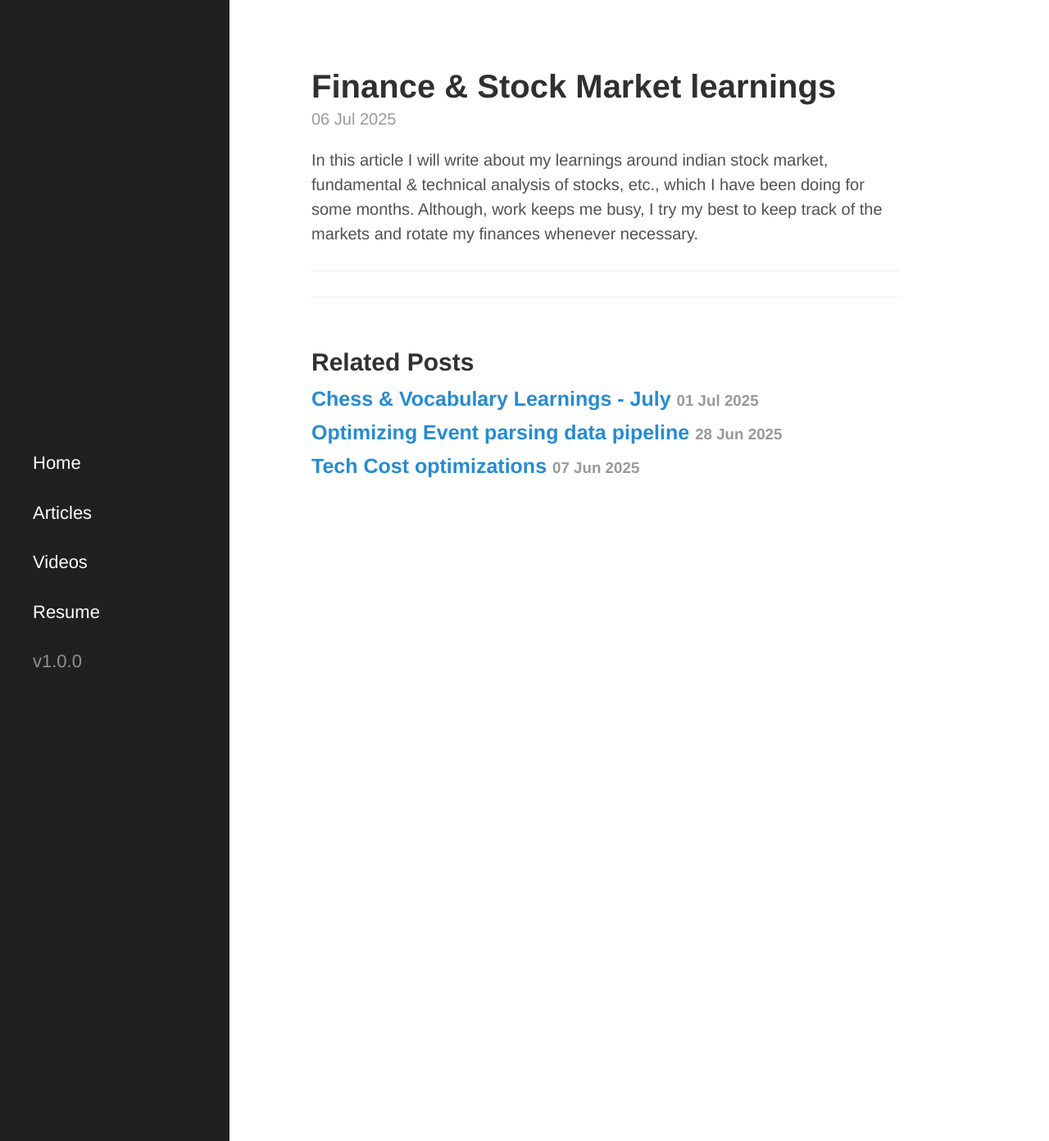
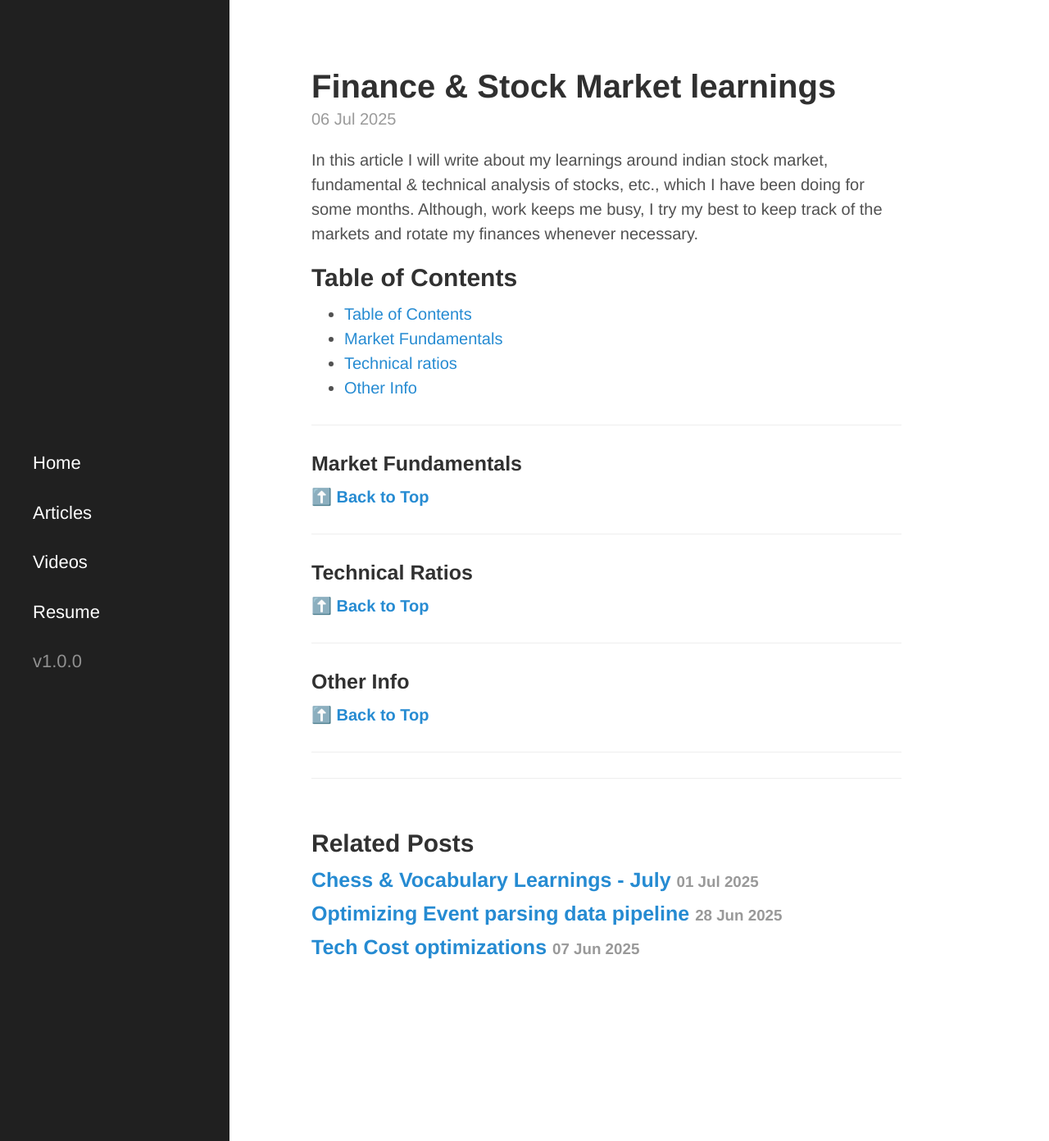
Before and after one commit to surajvm1/surajv311.github.io, a Jekyll site: the page built from _posts/2025-07-06-finance-learnings.md, in a window 1280 px wide and 1392 px high. Shown: the whole window at 82% size. Built offline with Jekyll 4.4.1, drawn with Linux system fonts in a browser that asks for light colours; some web fonts are replaced.

Commit message:
update doc with basic structure

```diff
--- a/_posts/2025-07-06-finance-learnings.md
+++ b/_posts/2025-07-06-finance-learnings.md
@@ -7,5 +7,31 @@ category: nonTechnicalArticles
 In this article I will write about my learnings around indian stock market, fundamental & technical analysis of stocks, etc., which I have been doing for some months.
 Although, work keeps me busy, I try my best to keep track of the markets and rotate my finances whenever necessary.
 
+## Table of Contents
+
+- [Table of Contents](#-table-of-contents)
+- [Market Fundamentals](#-market-fundamentals)
+- [Technical ratios](#️-technical-ratios)
+- [Other Info](#️-other-info)
+
+---
+
+### Market Fundamentals
+
+
+**[⬆️ Back to Top](#-table-of-contents)**
+
+---
+
+### Technical Ratios
+
+**[⬆️ Back to Top](#-table-of-contents)**
+
+---
+
+### Other Info
+
+**[⬆️ Back to Top](#-table-of-contents)**
+
 
 ---------------------------------------
```
